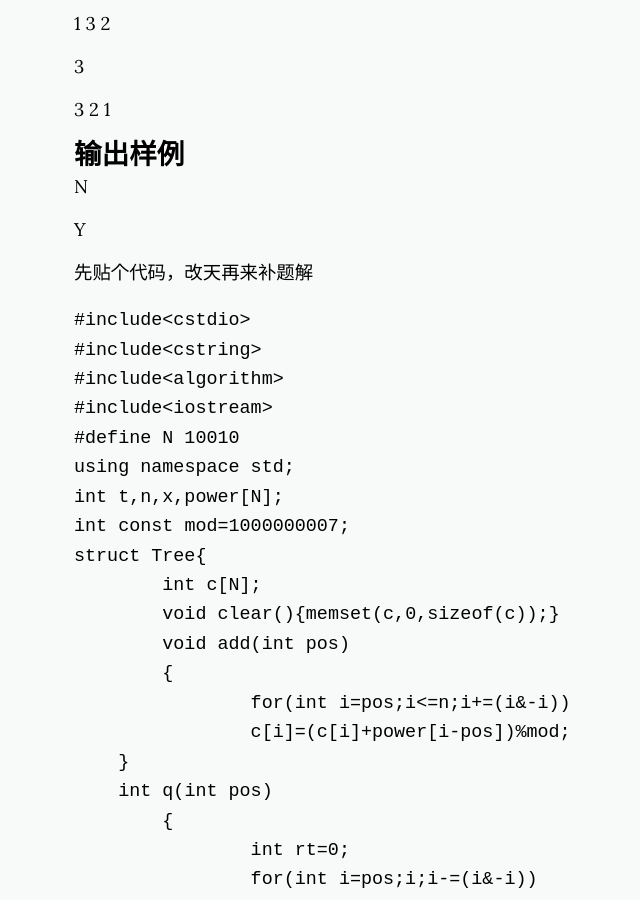
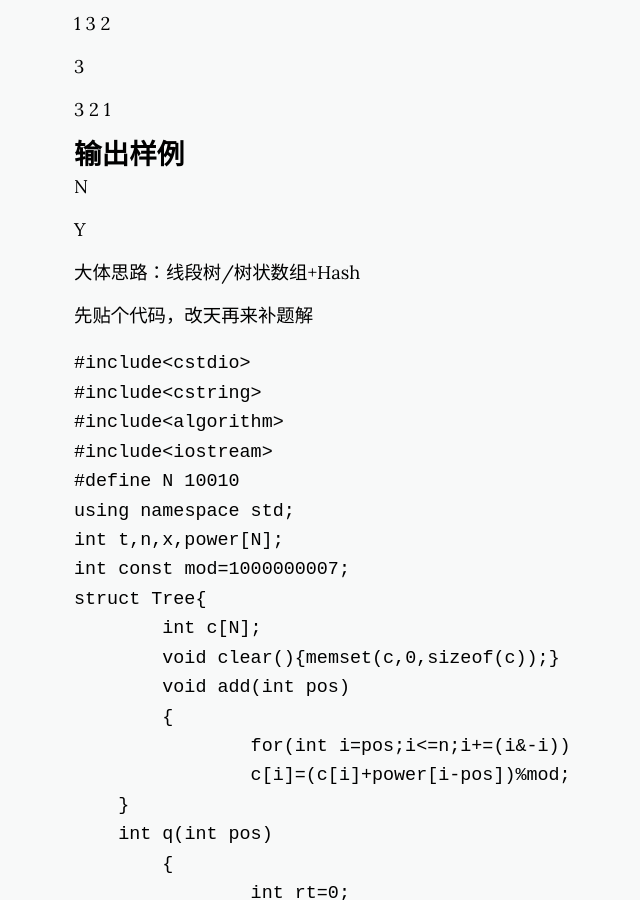
Before and after one commit to GaryStack/project-lambda.github.io, a Jekyll site: the page built from _posts/2018-4-14-[国家集训队]等差子序列.markdown, in a window 1280 px wide and 900 px high, scrolled down 1119 px. Shown: the whole window, without its empty margins (214-854 px from the left). Built offline with Jekyll 4.4.1, drawn with Linux system fonts in a browser that asks for light colours; nearby versions of some CDN libraries; a style sheet for code colours, icons or effects is not loaded.

Commit message:
Update 2018-4-14-[国家集训队]等差子序列.markdown

```diff
--- a/_posts/2018-4-14-[国家集训队]等差子序列.markdown
+++ b/_posts/2018-4-14-[国家集训队]等差子序列.markdown
@@ -33,6 +33,8 @@ image-sm: https://github.com/GaryStack/GaryStack.github.io/blob/master/backgroun
 N
 
 Y
+
+大体思路：线段树/树状数组+Hash
 
 先贴个代码，改天再来补题解
 
```
